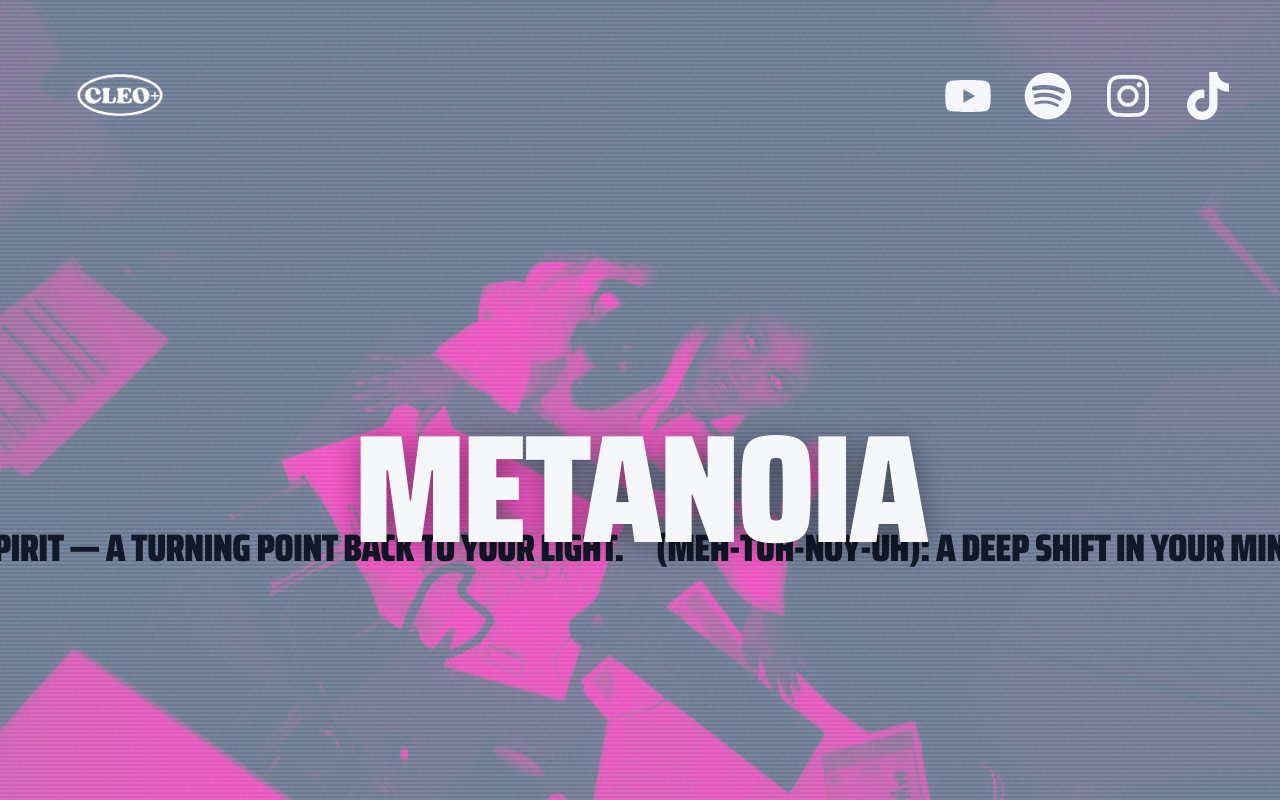
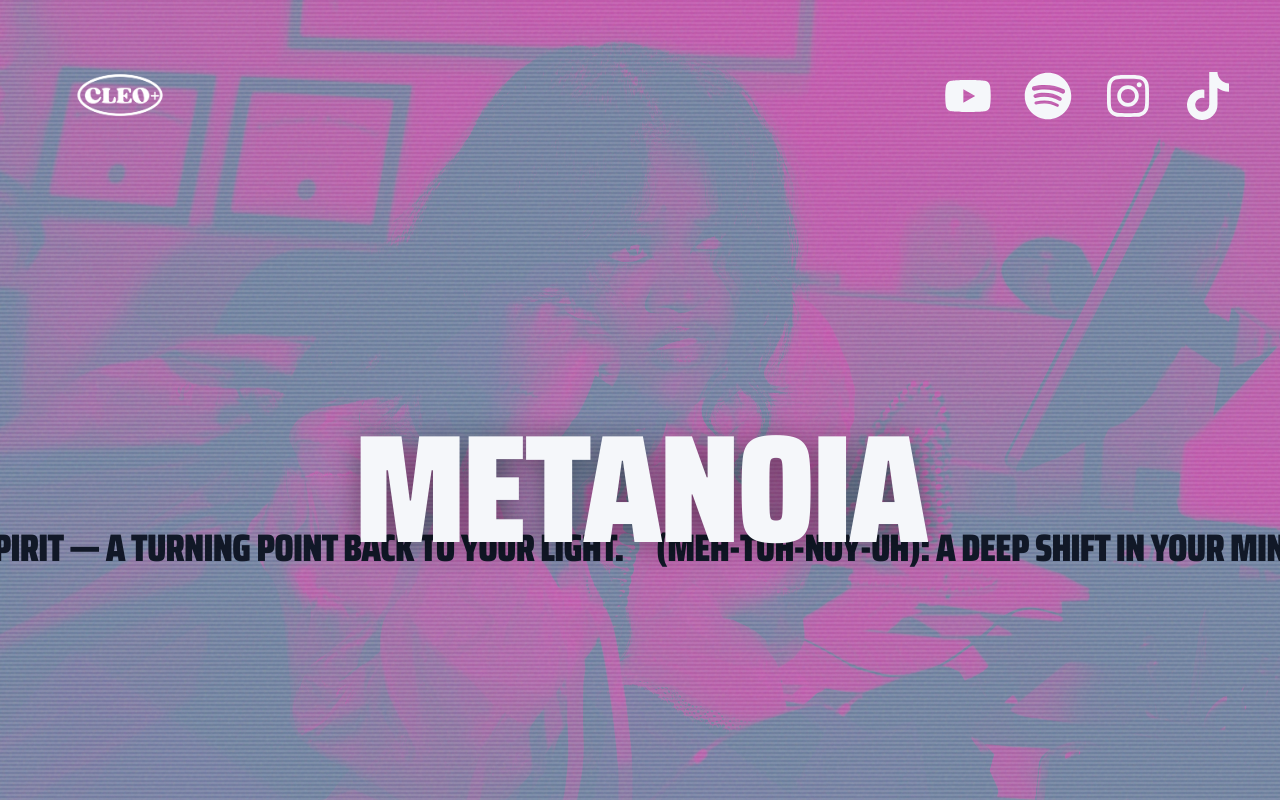
Before and after one commit to Al3xand3r11/metanoia, a Next.js app: page /home in a window 1280 px wide. Built offline with nearby package versions, Linux system fonts and the light colour scheme.

Commit message:
background transitions

```diff
--- a/app/home/page.tsx
+++ b/app/home/page.tsx
@@ -3,17 +3,25 @@
 import Image from "next/image";
 import Link from "next/link";
 import CleoLogo from "@/public/CleoLogo.png";
-import { useEffect, useRef } from "react";
+import { useEffect, useRef, useState } from "react";
 import { gsap } from "gsap";
 import { FaYoutube, FaSpotify, FaInstagram, FaTiktok } from "react-icons/fa";
-import Mia from "@/public/Mia.webp";
-import Mia2 from "@/public/Mia2.webp";
 import CleoDark from "@/public/CleoDark.webp";
 import Cleo3 from "@/public/Mia3.webp";
 
 export default function Home() {
   const metanoiaRef = useRef<HTMLHeadingElement>(null);
   const marqueeRef = useRef<HTMLDivElement>(null);
+  const [activeImage, setActiveImage] = useState(0); // 0 = CleoDark, 1 = Cleo3
+
+  // Switch images every 5 seconds
+  useEffect(() => {
+    const interval = setInterval(() => {
+      setActiveImage((prev) => (prev === 0 ? 1 : 0));
+    }, 5000);
+
+    return () => clearInterval(interval);
+  }, []);
 
   useEffect(() => {
     if (metanoiaRef.current) {
@@ -34,32 +42,16 @@ export default function Home() {
     }
   }, []);
 
-  // Marquee animation for the scrolling text - COMMENTED OUT FOR PERFORMANCE
-  // useEffect(() => {
-  //   if (marqueeRef.current) {
-  //     const marqueeContent = marqueeRef.current;
-  //     const contentWidth = marqueeContent.scrollWidth / 2;
-
-  //     gsap.to(marqueeContent, {
-  //       x: -contentWidth,
-  //       duration: 120,
-  //       ease: "none",
-  //       repeat: -1,
-  //     });
-  //   }
-  // }, []);
-
   const marqueeText =
     "(meh-tuh-NOY-uh): a deep shift in your mind, heart, and spirit — a turning point back to your light.";
 
   return (
     <div className="relative flex min-h-screen flex-col overflow-hidden bg-[#344259]">
-      {/* Regular Background*/}
-      {/* SVG Duotone Filter */}
+      {/* SVG Duotone Filters */}
       <svg className="absolute h-0 w-0" aria-hidden="true">
         <defs>
-          <filter id="duotone">
-            {/* Convert to grayscale */}
+          {/* Duotone Filter 1: For CleoDark - #344259 → #FF1D9D */}
+          <filter id="duotone1">
             <feColorMatrix
               type="matrix"
               values="0.33 0.33 0.33 0 0
@@ -67,19 +59,38 @@ export default function Home() {
                       0.33 0.33 0.33 0 0
                       0    0    0    1 0"
             />
-            {/* Map grayscale to duotone colors */}
-            {/* Shadow: #344259 (Darker Steel Blue) → Highlight: #FF1D9D (Hot Pink) */}
             <feComponentTransfer>
               <feFuncR type="table" tableValues="0.204 1.0" />
               <feFuncG type="table" tableValues="0.259 0.114" />
               <feFuncB type="table" tableValues="0.349 0.616" />
             </feComponentTransfer>
           </filter>
+
+          {/* Duotone Filter 2: For Cleo3 - #495b80 → #FF1D9D */}
+          <filter id="duotone2">
+            <feColorMatrix
+              type="matrix"
+              values="0.33 0.33 0.33 0 0
+                      0.33 0.33 0.33 0 0
+                      0.33 0.33 0.33 0 0
+                      0    0    0    1 0"
+            />
+            <feComponentTransfer>
+              <feFuncR type="table" tableValues="0.286 1.0" />
+              <feFuncG type="table" tableValues="0.357 0.114" />
+              <feFuncB type="table" tableValues="0.502 0.616" />
+            </feComponentTransfer>
+          </filter>
         </defs>
       </svg>
 
-      {/* Background Image with Duotone Effect */}
+      {/* Background Images with Crossfade */}
       <div className="absolute inset-0">
+        {/* Image 1: CleoDark */}
+        <div
+          className="absolute inset-0 transition-opacity duration-1000 ease-in-out"
+          style={{ opacity: activeImage === 0 ? 1 : 0 }}
+        >
           <Image
             src={CleoDark}
             alt="Metanoia Moments"
@@ -87,9 +98,28 @@ export default function Home() {
             className="object-cover"
             priority
             style={{
-            filter: "url(#duotone) contrast(1.1)",
+              filter: "url(#duotone1) contrast(1.1)",
             }}
           />
+        </div>
+
+        {/* Image 2: Cleo3 */}
+        <div
+          className="absolute inset-0 transition-opacity duration-1000 ease-in-out"
+          style={{ opacity: activeImage === 1 ? 1 : 0 }}
+        >
+          <Image
+            src={Cleo3}
+            alt="Metanoia Moments"
+            fill
+            className="object-cover"
+            priority
+            style={{
+              filter: "url(#duotone2) contrast(1.1)",
+            }}
+          />
+        </div>
+
         {/* Halftone/Scanline Texture Overlay */}
         <div
           className="absolute inset-0 pointer-events-none mix-blend-overlay opacity-30"
```
Lines whose indentation alone changed are shown as unchanged.
